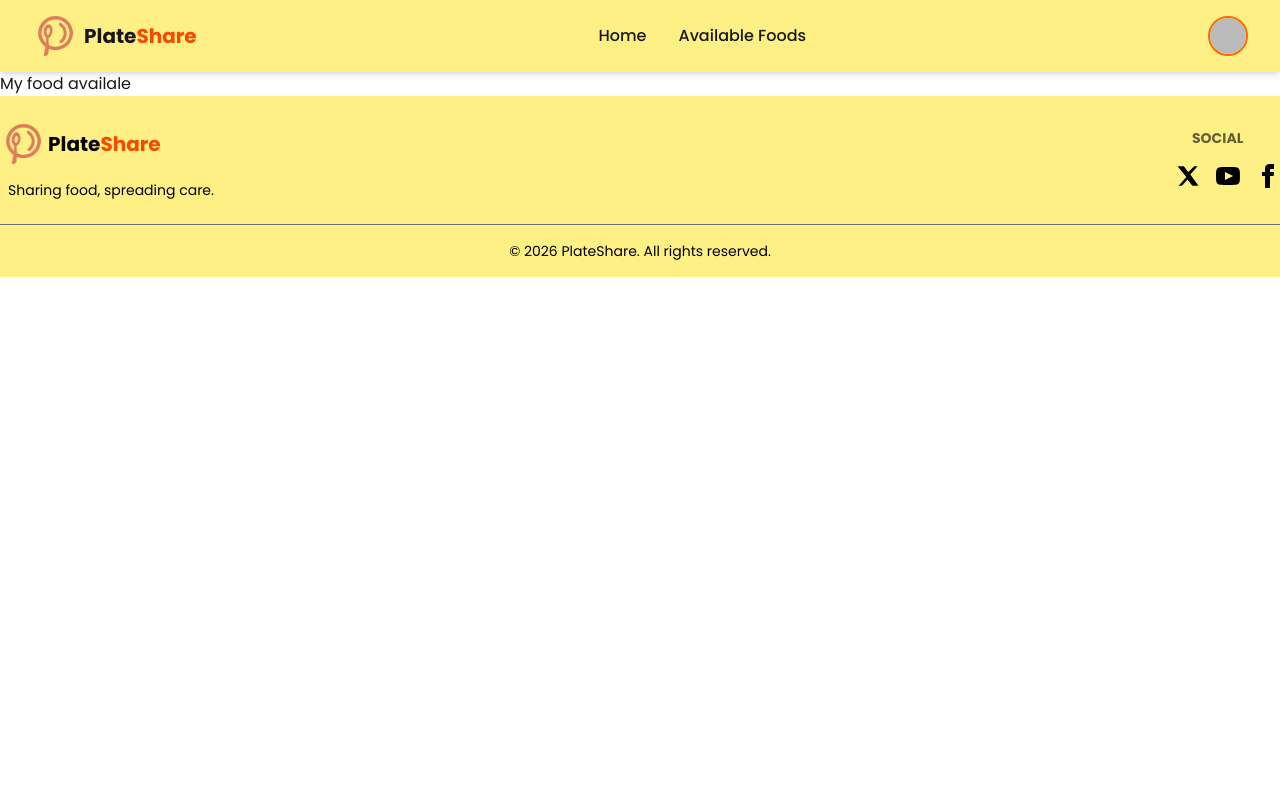
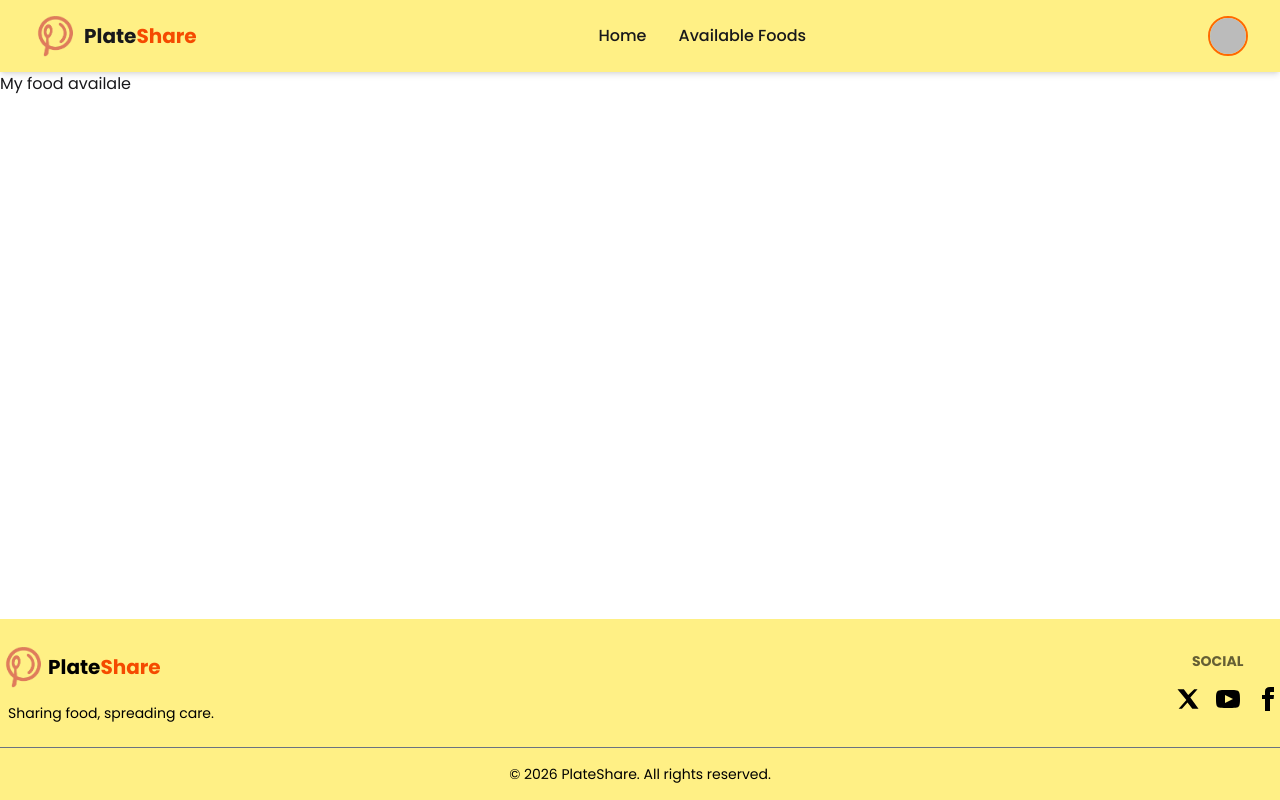
Before and after one commit to Shuvro882/PlateShare-Client, a React (Vite) app: page /MyFood in a window 1280 px wide. Built offline with nearby package versions, Linux system fonts and the light colour scheme; no server answers; sample sign-in values are in the browser's storage.

Commit message:
add some new code for loading process

```diff
--- a/src/Layouts/MainLayout.jsx
+++ b/src/Layouts/MainLayout.jsx
@@ -1,13 +1,27 @@
 import React from 'react';
-import { Outlet } from 'react-router';
+import { Outlet, useNavigation } from 'react-router';
 import Navbar from '../Components/Navbar';
 import Footer from '../Components/Footer';
+import { ClimbingBoxLoader } from 'react-spinners';
 
 const MainLayout = () => {
+    const navigation = useNavigation();  // get current navigation state
+    const isLoading = navigation.state === 'loading';
+
     return (
-        <div>
+        <div className="min-h-screen flex flex-col">
             <Navbar />
-            <Outlet />
+
+            <main className="flex-1">
+                {isLoading ? (
+                    <div className="h-[70vh] flex items-center justify-center">
+                        <ClimbingBoxLoader color="#ff7300" size={28} />
+                    </div>
+                ) : (
+                    <Outlet />
+                )}
+            </main>
+
             <Footer />
         </div>
     );
--- a/src/Pages/Foods/Available.jsx
+++ b/src/Pages/Foods/Available.jsx
@@ -1,22 +1,43 @@
 import React from 'react';
-import { useLoaderData } from 'react-router';
+import { useLoaderData, useNavigation } from 'react-router';
+import { ClimbingBoxLoader } from 'react-spinners';
 import FoodCard from './FoodCard';
 import MyContainer from '../../Components/MyContainer';
 
 const Available = () => {
+
   const foods = useLoaderData();
+  const navigation = useNavigation();
+
+  if (navigation.state === "loading") {
+    return (
+      <div className="h-[80vh] flex items-center justify-center">
+        <ClimbingBoxLoader color="#ff7300" size={28} />
+      </div>
+    );
+  }
 
   return (
     <MyContainer className="py-10">
-      <h2 className="text-3xl font-bold text-center mb-8">Available Foods</h2>
+
+      <h2 className="text-3xl font-bold text-center mb-8">
+        Available Foods
+      </h2>
 
       {foods.length === 0 ? (
-        <p className="text-center text-gray-500">No food available right now.</p>
+        <p className="text-center text-gray-500">
+          No food available right now.
+        </p>
       ) : (
+
         <div className="grid grid-cols-1 sm:grid-cols-2 lg:grid-cols-4 gap-6">
-          {foods.map(food => <FoodCard key={food._id} food={food} />)}
+          {foods.map(food => (
+            <FoodCard key={food._id} food={food} />
+          ))}
         </div>
+
       )}
+
     </MyContainer>
   );
 };
--- a/src/Pages/Home/Banner.jsx
+++ b/src/Pages/Home/Banner.jsx
@@ -1,6 +1,7 @@
 import React from 'react';
 import BannerImage from "../../assets/foodBan.webp"
 import MyContainer from '../../Components/MyContainer';
+import { Link } from 'react-router';
 
 const Banner = () => {
     return (
@@ -19,9 +20,9 @@ const Banner = () => {
           Donate your surplus food to those in need and help reduce food waste
           in your community.
         </p>
-        <button className="bg-orange-500 hover:bg-orange-600 px-5 py-2 md:px-6 md:py-3 rounded text-white font-semibold w-max">
+        <Link to="/available" className="btn bg-orange-500 hover:bg-orange-600 px-5 py-2 md:px-6 md:py-3 rounded text-white font-semibold w-max">
           View All Foods
-        </button>
+        </Link>
       </MyContainer>
     </div>
     );
--- a/src/PrivateRouter/PrivateRoute.jsx
+++ b/src/PrivateRouter/PrivateRoute.jsx
@@ -3,27 +3,22 @@ import { AuthContext } from '../Context/AuthContext';
 import { Navigate, useLocation } from 'react-router';
 import { ClimbingBoxLoader } from 'react-spinners';
 
+
 const PrivateRoute = ({ children }) => {
  const { user, loading} = use(AuthContext);
-
  const location = useLocation();
 
  if(loading){
 return (
     <div className='h-[97vh] flex items-center justify-center'>
-            <ClimbingBoxLoader
-               color="#ff7300"
-               size={28}
-               />
-          </div>
-        );
+    <ClimbingBoxLoader color="#ff7300" size={28} />
+    </div> );
     }
-
-    if(!user){
+    if(!user)
+    {
     return <Navigate to='/Login' state={location.pathname} />
     }
+    return children; };
 
-    return children;
-};
 
 export default PrivateRoute;
```
Lines whose indentation alone changed are shown as unchanged.
